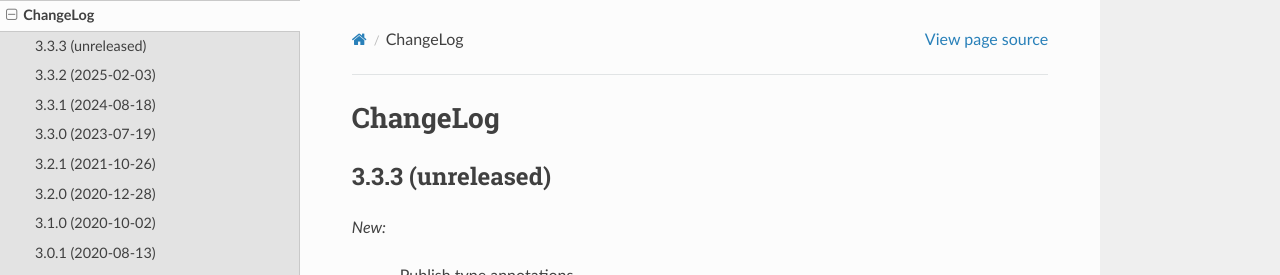
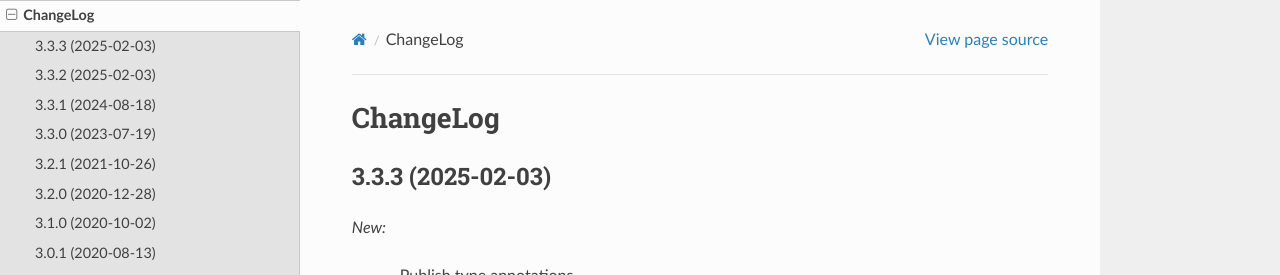
Before and after one commit to FactoryBoy/factory_boy, a Sphinx documentation site: the page built from docs/changelog.rst, in a window 1280 px wide and 900 px high. Shown: the top 275 px of the window. Built offline with Sphinx 7.4.7 and the Read the Docs theme 3.1.0, drawn with Linux system fonts in a browser that asks for light colours.

Commit message:
Preparing release 3.3.3

```diff
--- a/docs/changelog.rst
+++ b/docs/changelog.rst
@@ -3,7 +3,7 @@ ChangeLog
 
 .. Note for v4.x: don't forget to check "Deprecated" sections for removal.
 
-3.3.3 (unreleased)
+3.3.3 (2025-02-03)
 ------------------
 
 *New:*
--- a/setup.cfg
+++ b/setup.cfg
@@ -1,6 +1,6 @@
 [metadata]
 name = factory_boy
-version = 3.3.3.dev0
+version = 3.3.3
 description = A versatile test fixtures replacement based on thoughtbot's factory_bot for Ruby.
 long_description = file: README.rst
 # https://docutils.sourceforge.io/FAQ.html#what-s-the-official-mime-type-for-restructuredtext-data
```
